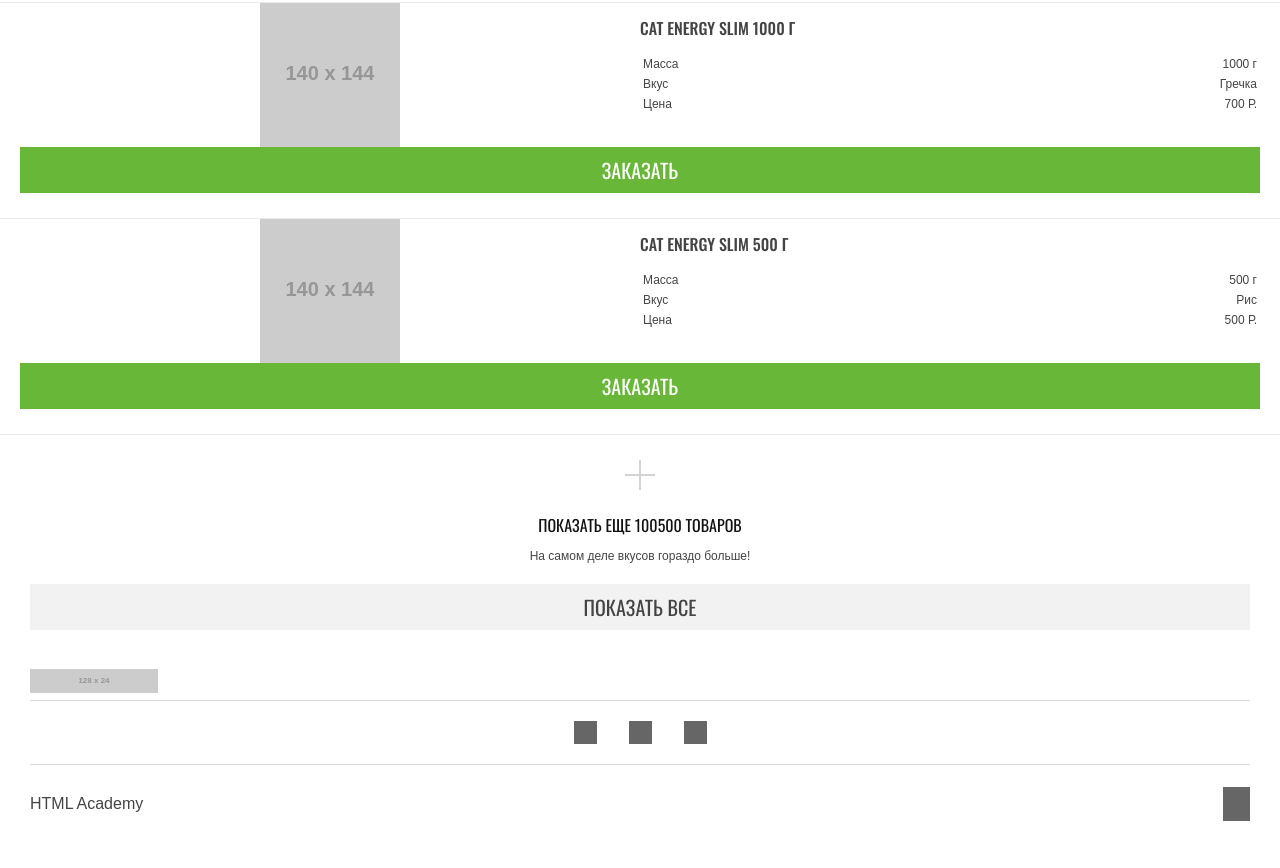
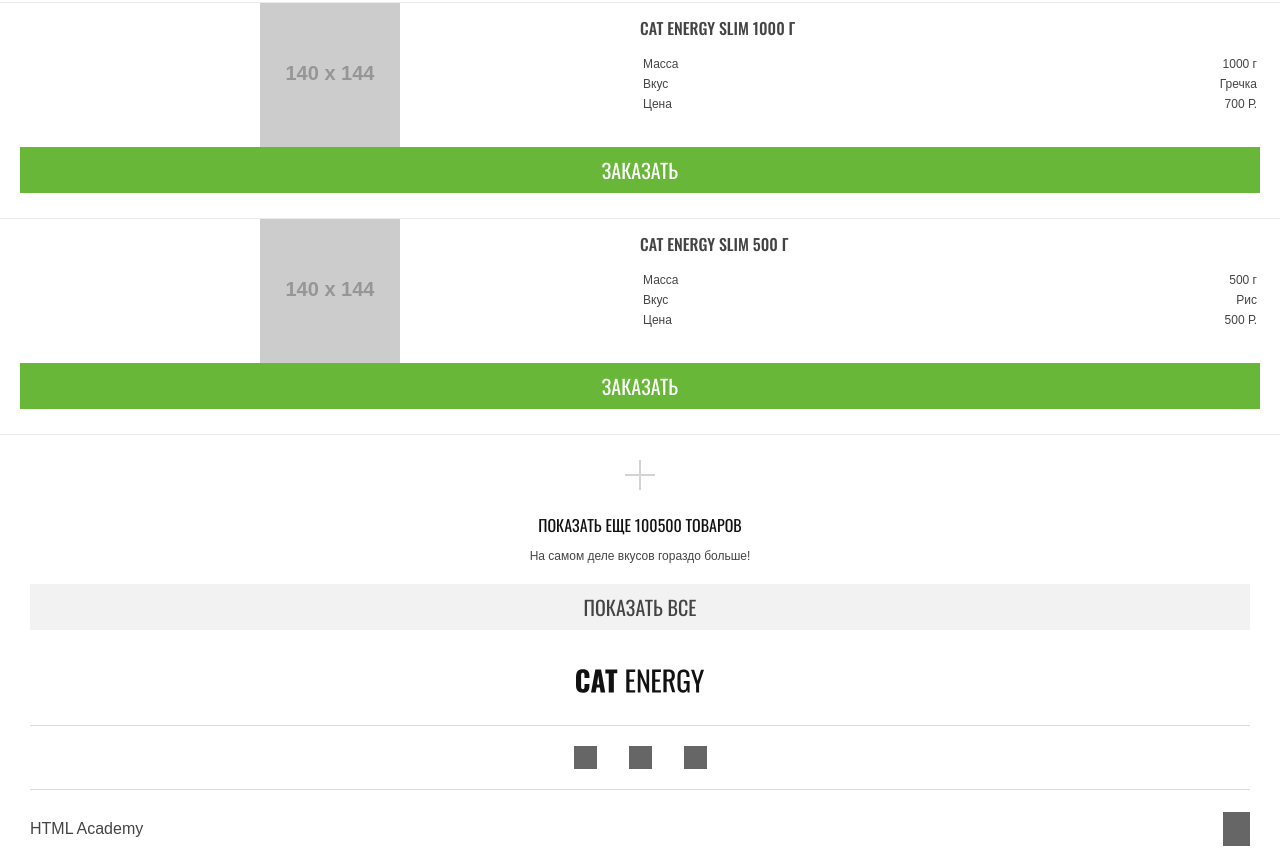
Before and after one commit to nikitasech/cat-energy, a website: page source/catalog.html in a window 1280 px wide. Shown: the part 1287-2155 px from the top of the page. Before the commit the page ends 2130 px from the top, so only its background shows below. Drawn offline with nearby package versions, Linux system fonts and the light colour scheme; files that its build step writes are made by us from their sources; placeholder pictures from the web are drawn by us.

Commit message:
Поправил футер на всех страницах

```diff
--- a/source/catalog.html
+++ b/source/catalog.html
@@ -228,9 +228,9 @@
 
     <footer class="main-footer container">
       <!-- Карта -->
-      <div class="main-footer__logo-container">
-        <img class="main-footer__logo text-logo" src="https://via.placeholder.com/128x24" alt="Логотип Cat Energy" width="128" height="24">
-      </div>
+      <a class="main-footer__logo-link">
+        <img class="main-footer__logo text-logo" src="img/logo-footer.svg" alt="Логотип Cat Energy" width="128" height="24">
+      </a>
 
       <ul class="main-footer__social social">
         <li class="social__item">
```
Also changed, not shown: source/form.html (+3 -3 lines).
